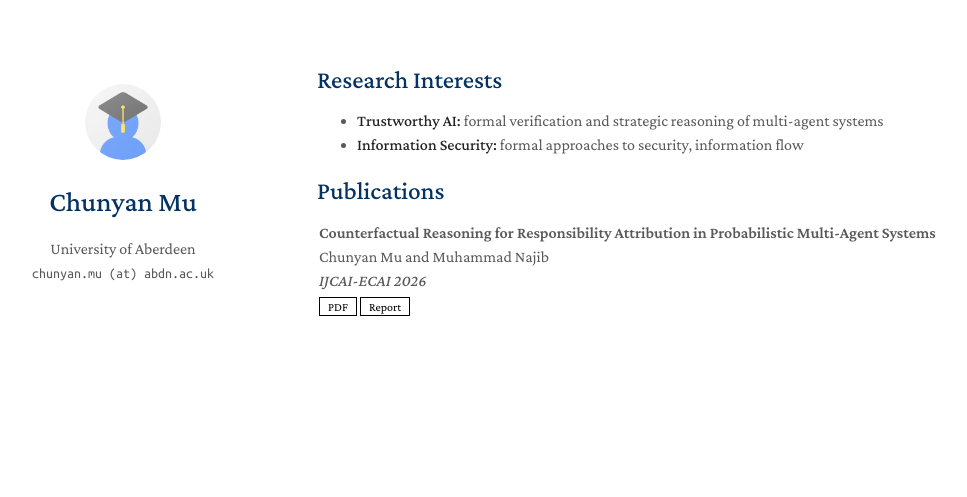
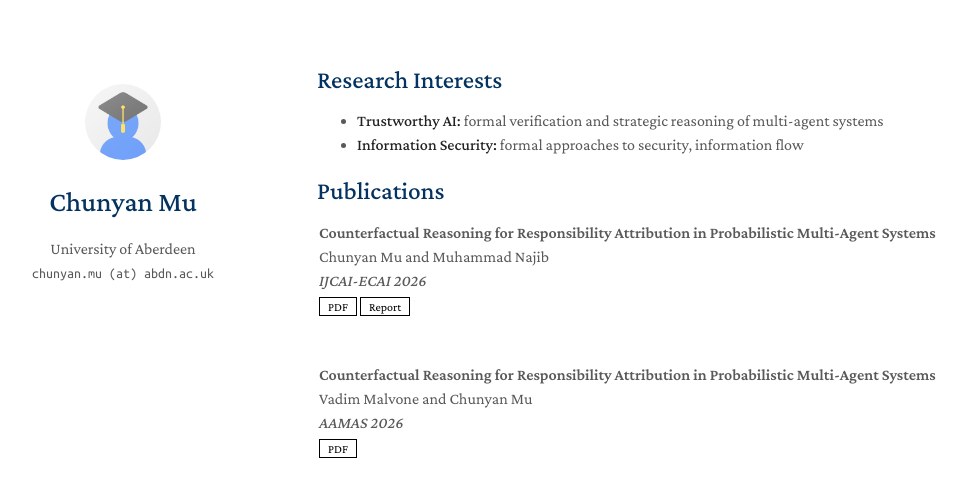
Before and after one commit to cmu777/cmu777.github.io, a Jekyll site: the page built from index.md, in a window 1280 px wide. Shown: the top 497 px of the page, without its empty margins (153-1120 px from the left). Built offline with Jekyll 4.4.1, drawn with Linux system fonts in a browser that asks for light colours; a style sheet for code colours, icons or effects is not loaded.

Commit message:
Add publication details for AAMAS 2026

```diff
--- a/_data/publications.yml
+++ b/_data/publications.yml
@@ -10,3 +10,14 @@ main:
     bibtex: #https://bib.yliu.me/MICCAI23.txt
     image: #./assets/img/teaser_example_2.png
     notes: #Early Accept
+
+  - title: Counterfactual Reasoning for Responsibility Attribution in Probabilistic Multi-Agent Systems
+    authors: Vadim Malvone and Chunyan Mu
+    conference_short: AAMAS 2026
+    conference: AAMAS 2026
+    pdf: assets/files/aamas26a.pdf
+    report:
+    code: #https://github.com/MrGiovanni/ContinualLearning
+    bibtex: #https://bib.yliu.me/MICCAI23.txt
+    image: #./assets/img/teaser_example_2.png
+    notes: #Early Accept
```
